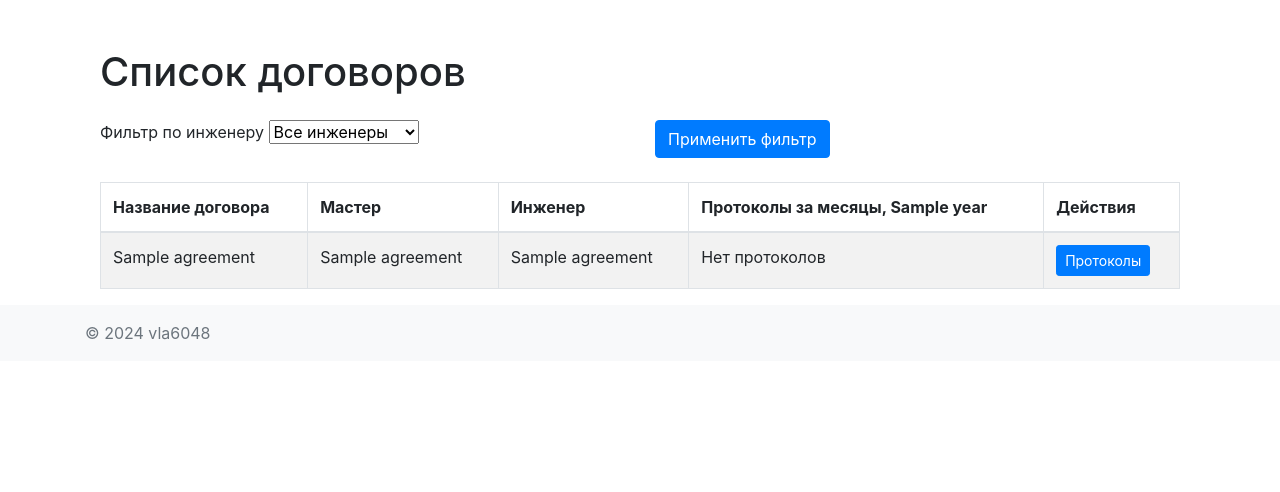
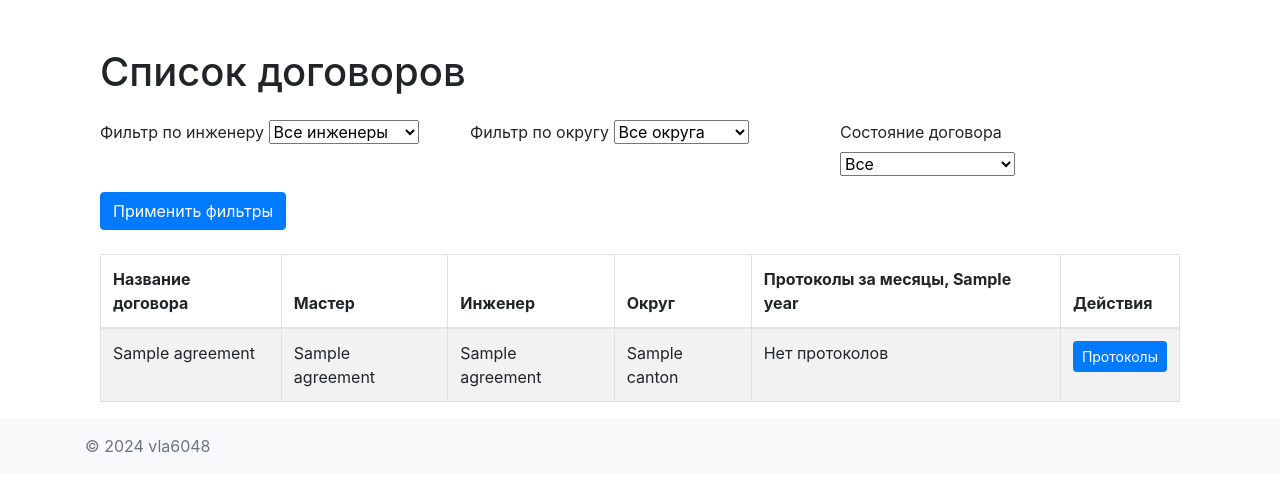
Before and after one commit to vla6048/syphon_6048, a Python web app: template templates/agreements.html in a window 1280 px wide. Shown: the part 56-548 px from the top of the page. Run offline with Jinja, Linux system fonts and the light colour scheme; the template is opened without the code that fills it: most values are stand-ins (such as "Sample title", 1, 10 or a date in 2020); some libraries are stand-ins or nearby versions.

Commit message:
first prod v0.1.57.1 add: agreement filters fixed: need to fix: generators data

```diff
--- a/templates/agreements.html
+++ b/templates/agreements.html
@@ -9,7 +9,8 @@
     <!-- Форма фильтра -->
     <form method="get" class="mb-4">
     <div class="row">
-            <div class="col-md-6">
+        <!-- Фильтр по инженеру -->
+        <div class="col-md-4">
             <label for="engineer_filter" class="form-label">Фильтр по инженеру</label>
             <select id="engineer_filter" name="engineer_filter" class="form-select">
                 <option value="">Все инженеры</option>
@@ -20,8 +21,34 @@
                 {% endfor %}
             </select>
         </div>
-            <div class="col-md-6 align-self-end">
-                <button type="submit" class="btn btn-primary">Применить фильтр</button>
+
+        <!-- Фильтр по округу -->
+        <div class="col-md-4">
+            <label for="canton_filter" class="form-label">Фильтр по округу</label>
+            <select id="canton_filter" name="canton_filter" class="form-select">
+                <option value="">Все округа</option>
+                {% for canton in cantons %}
+                <option value="{{ canton }}" {% if canton == selected_canton %}selected{% endif %}>
+                    {{ canton }}
+                </option>
+                {% endfor %}
+            </select>
+        </div>
+
+        <!-- Фильтр по состоянию договора -->
+        <div class="col-md-4">
+            <label for="state_filter" class="form-label">Состояние договора</label>
+            <select id="state_filter" name="state_filter" class="form-select">
+                <option value="all" {% if selected_state == 'all' %}selected{% endif %}>Все</option>
+                <option value="active" {% if selected_state == 'active' %}selected{% endif %}>Только активные</option>
+                <option value="inactive" {% if selected_state == 'inactive' %}selected{% endif %}>Только неактивные</option>
+            </select>
+        </div>
+    </div>
+
+    <div class="row mt-3">
+        <div class="col-md-12 text-end">
+            <button type="submit" class="btn btn-primary">Применить фильтры</button>
         </div>
     </div>
 </form>
@@ -34,7 +61,7 @@
         <th>Название договора</th>
         <th>Мастер</th>
         <th>Инженер</th>
-                    <!-- Столбцы для каждого года -->
+        <th>Округ</th> <!-- Новый столбец -->
         {% for year in all_years %}
         <th>Протоколы за месяцы, {{ year }}</th>
         {% endfor %}
@@ -47,7 +74,7 @@
         <td>{{ agreement.agreement_name }}</td>
         <td>{{ agreement.master_name }}</td>
         <td>{{ agreement.engineer_name }}</td>
-                    <!-- Данные по протоколам для каждого года -->
+        <td>{{ agreement.canton }}</td> <!-- Новый столбец -->
         {% for year in all_years %}
         <td>
             {% if year in agreement.protocols_by_year %}
@@ -67,6 +94,7 @@
     </tr>
     {% endfor %}
 </tbody>
+
         </table>
     </div>
     {% else %}
```
Also changed, not shown: app.py (+54 -17 lines). Lines whose indentation alone changed are shown as unchanged.
